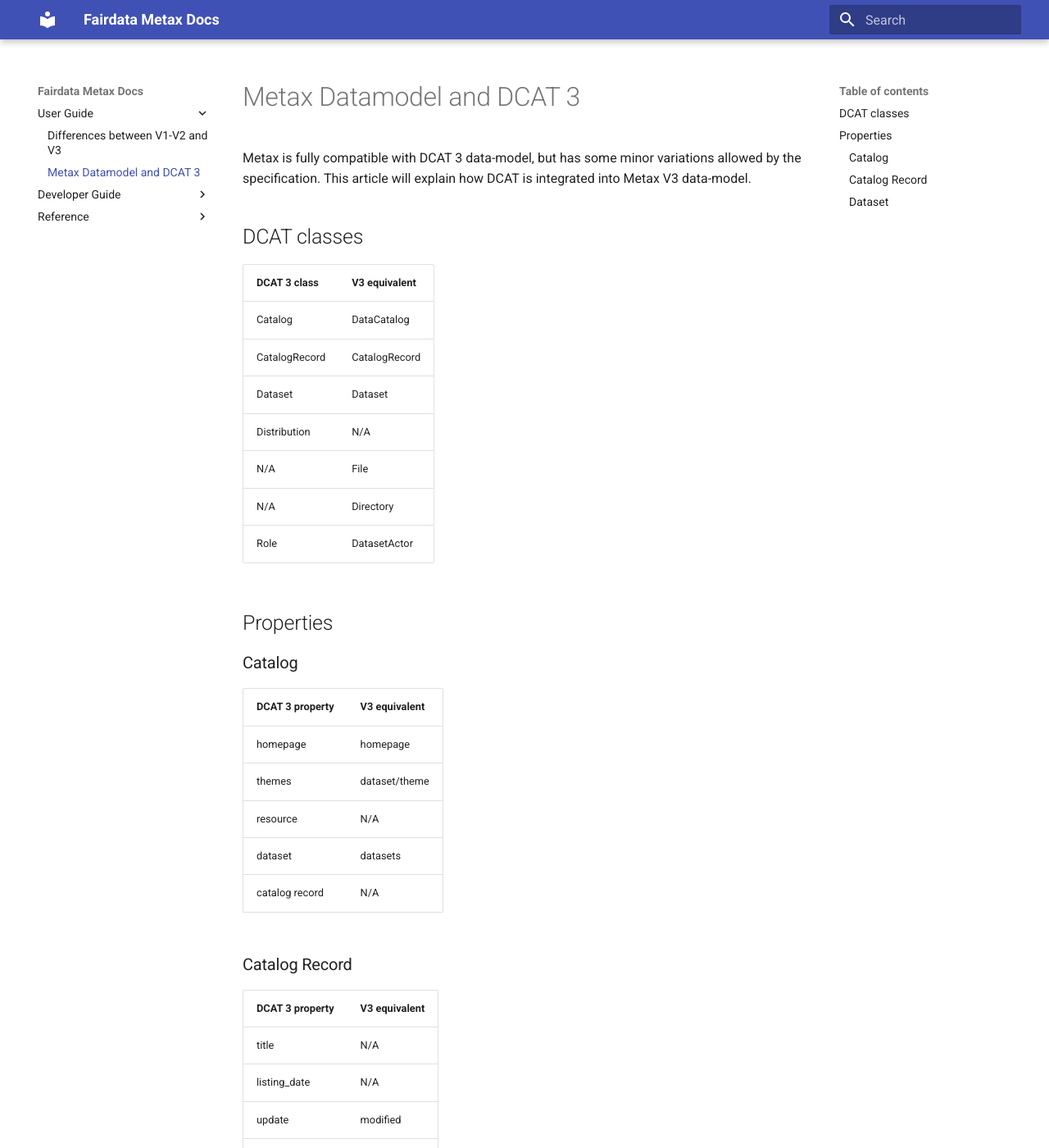
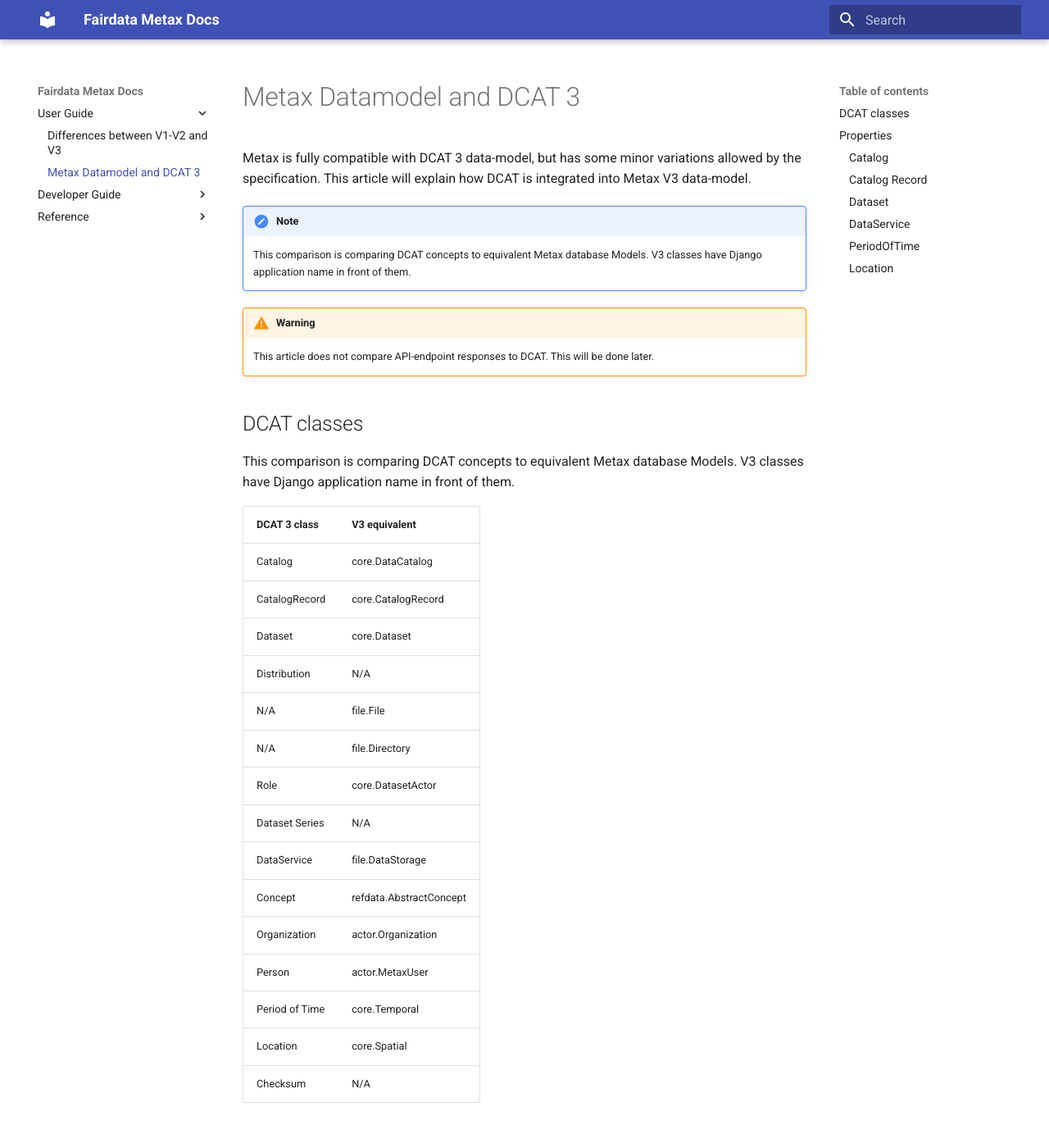
Before and after one commit to CSCfi/fairdata-metax-v3, an MkDocs documentation site: the page built from docs/user-guide/differences-from-dcat.md, in a window 1280 px wide and 1400 px high. Shown: the whole window at 82% size. Built offline with MkDocs 1.6.1 and Material for MkDocs 9.7.7, drawn with Linux system fonts in a browser that asks for light colours; some of the changed text lies outside the part shown.

Commit message:
Rest of DCAT classes

```diff
--- a/docs/user-guide/differences-from-dcat.md
+++ b/docs/user-guide/differences-from-dcat.md
@@ -2,38 +2,107 @@
 
 Metax is fully compatible with DCAT 3 data-model, but has some minor variations allowed by the specification. This article will explain how DCAT is integrated into Metax V3 data-model.
 
+!!! NOTE
+    This comparison is comparing DCAT concepts to equivalent Metax database Models. V3 classes have Django application name in front of them.
+
+!!! WARNING
+    This article does not compare API-endpoint responses to DCAT. This will be done later.
+
 ## DCAT classes
 
-| DCAT 3 class  | V3 equivalent |
-|---------------|---------------|
-| Catalog       | DataCatalog   |
-| CatalogRecord | CatalogRecord |
-| Dataset       | Dataset       |
-| Distribution  | N/A           |
-| N/A           | File          |
-| N/A           | Directory     |
-| Role          | DatasetActor  |
+This comparison is comparing DCAT concepts to equivalent Metax database Models. V3 classes have Django application name in front of them.
+
+| DCAT 3 class   | V3 equivalent           |
+|----------------|-------------------------|
+| Catalog        | core.DataCatalog        |
+| CatalogRecord  | core.CatalogRecord      |
+| Dataset        | core.Dataset            |
+| Distribution   | N/A                     |
+| N/A            | file.File               |
+| N/A            | file.Directory          |
+| Role           | core.DatasetActor       |
+| Dataset Series | N/A                     |
+| DataService    | file.DataStorage        |
+| Concept        | refdata.AbstractConcept |
+| Organization   | actor.Organization      |
+| Person         | actor.MetaxUser         |
+| Period of Time | core.Temporal           |
+| Location       | core.Spatial            |
+| Checksum       | N/A                     |
 
 ## Properties
 
 ### Catalog
 
-| DCAT 3 property | V3 equivalent |
-|-----------------|---------------|
-| homepage        | homepage      |
-| themes          | dataset/theme |
-| resource        | N/A           |
-| dataset         | datasets      |
-| catalog record  | N/A           |
+| DCAT 3 property | V3 equivalent         |
+|-----------------|-----------------------|
+| homepage        | homepage              |
+| themes          | dataset/theme         |
+| resource        | N/A                   |
+| dataset         | records               |
+| catalog record  | records               |
+| title           | title                 |
+| creator         | system_creator        |
+| access rights   | access_rights         |
+| license         | access_rights.license |
+| homepage        | publisher.homepage    |
+| publisher       | publisher             |
+| language        | language              |
 
 ### Catalog Record
 
+| DCAT 3 property | V3 equivalent   |
+|-----------------|-----------------|
+| title           | dataset.title   |
+| listing_date    | created         |
+| update          | modified        |
+| conforms to     | N/A             |
+| primary topic   | dataset.keyword |
+
+### Dataset
+
+| DCAT 3 property     | V3 equivalent         |
+|---------------------|-----------------------|
+| distribution        | N/A                   |
+| in series           | N/A                   |
+| spatial resolution  | N/A                   |
+| temporal resolution | N/A                   |
+| frequency           | N/A                   |
+| spatial coverage    | spatial               |
+| temporal coverage   | temporal              |
+| was generated by    | creator               |
+| identifier          | persistent_identifier |
+| description         | description           |
+| release date        | issued                |
+| language            | language              |
+| keyword             | keyword               |
+| theme               | theme                 |
+| N/A                 | field_of_science      |
+| access rights       | access_rights         |
+| status              | state                 |
+
+### DataService
+
+| DCAT 3 property      | V3 equivalent        |
+|----------------------|----------------------|
+| endpoint url         | endpoint_url         |
+| endpoint description | endpoint_description |
+| serves dataset       | N/A                  |
+
+
+### PeriodOfTime
+
 | DCAT 3 property | V3 equivalent |
 |-----------------|---------------|
-| title           | N/A           |
-| listing_date    | N/A           |
-| update          | modified      |
-| conforms to     | N/A           |
-| primary topic   | N/A           |
+| start date      | start_date    |
+| end date        | end_date      |
+| beginning       | N/A           |
+| end             | N/A           |
 
-### Dataset
+### Location
+
+| DCAT 3 property | V3 equivalent |
+|-----------------|---------------|
+| geometry        | as_wkt        |
+| bounding_box    | N/A           |
+| centroid        | N/A           |
```
